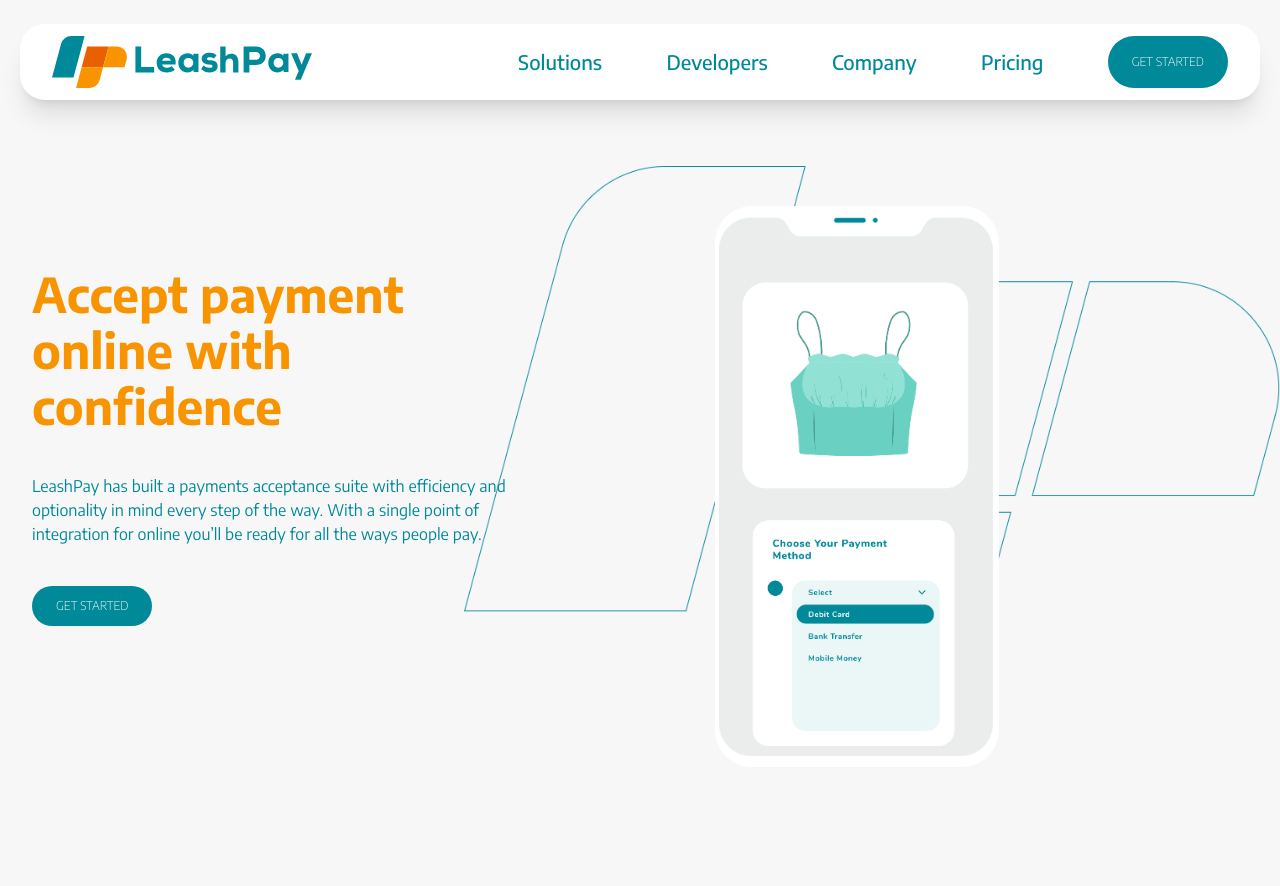
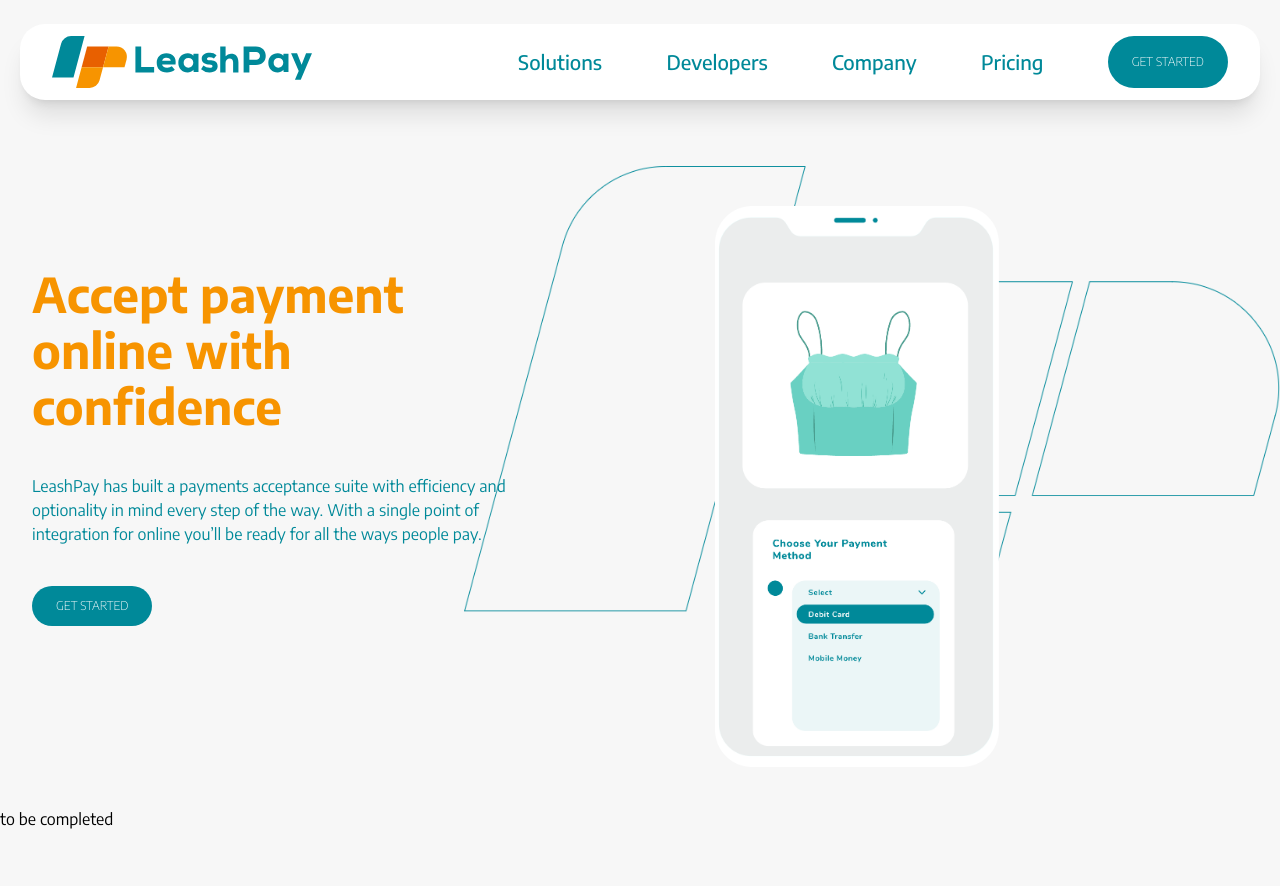
Before and after one commit to Leash-Pay/leashpay-web, a Next.js app: page /onlinepayment in a window 1280 px wide. Shown: the top 886 px of the page. Built offline with nearby package versions, Linux system fonts and the light colour scheme.

Commit message:
simplify payment section

```diff
--- a/src/app/onlinepayment/page.tsx
+++ b/src/app/onlinepayment/page.tsx
@@ -1,5 +1,6 @@
 import MainLayout from "@/components/layouts/MainLayout";
 import HeroSection from "@/components/pages/onlinepayment/HeroSection";
+import SimplifyPayment from "@/components/pages/onlinepayment/SimplifyPayment";
 import React from "react";
 
 const Page = () => {
@@ -7,6 +8,7 @@ const Page = () => {
     <MainLayout>
       <div className="flex flex-col gap-20 md:mt-10">
         <HeroSection />
+        <SimplifyPayment />
         <div className="my-10"></div>
       </div>
     </MainLayout>
--- /dev/null
+++ b/src/components/pages/onlinepayment/SimplifyPayment.tsx
@@ -0,0 +1,7 @@
+import React from "react";
+
+const SimplifyPayment = () => {
+  return <section className="">to be completed</section>;
+};
+
+export default SimplifyPayment;
```
